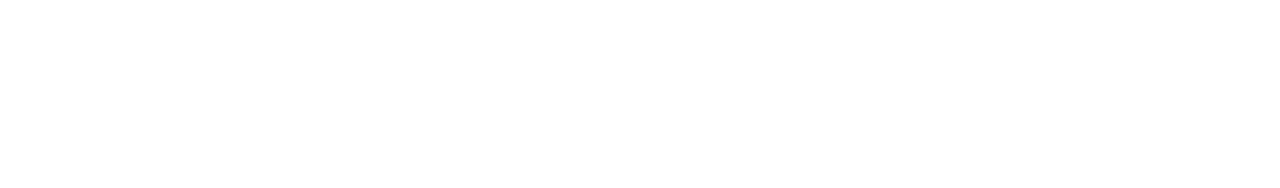
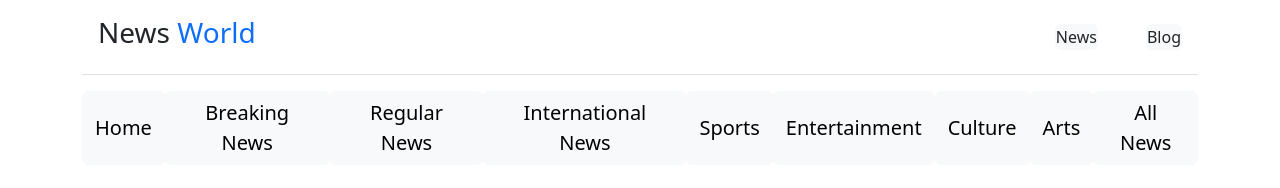
Before and after one commit to mintusarker/b6-news-portal, a plain HTML site: page index.html in a window 1280 px wide. Drawn offline with nearby package versions, Linux system fonts and the light colour scheme.

Commit message:
send some data

```diff
--- a/index.html
+++ b/index.html
@@ -5,10 +5,27 @@
     <meta http-equiv="X-UA-Compatible" content="IE=edge">
     <meta name="viewport" content="width=device-width, initial-scale=1.0">
     <title>News World</title>
+    <link href="https://cdn.jsdelivr.net/npm/bootstrap@5.2.0/dist/css/bootstrap.min.css" rel="stylesheet" integrity="sha384-gH2yIJqKdNHPEq0n4Mqa/HGKIhSkIHeL5AyhkYV8i59U5AR6csBvApHHNl/vI1Bx" crossorigin="anonymous">
+
 </head>
-<body>
+<body class="container">
+    <section>
+        <div class="navbar navbar-expand-lg d-flex justify-content-between container-fluid p-3 border-bottom m-">
+              <div>
+                <h3>News <span class="text-primary">World</span> </h3>
+              </div>
+              <div class="d-flex gap-5">
+                <div><a class="nav-link btn btn-light" href="#">News</a></div>
+                <div><button class="nav-link btn btn-light"> Blog </button></div>
+              </div>
+              </div>
+    </section>
+    <section id="catagories">
+
+    </section>
 
 
- <script src="js/app.js"></script>
+<script src="https://cdn.jsdelivr.net/npm/bootstrap@5.2.0/dist/js/bootstrap.bundle.min.js" integrity="sha384-A3rJD856KowSb7dwlZdYEkO39Gagi7vIsF0jrRAoQmDKKtQBHUuLZ9AsSv4jD4Xa" crossorigin="anonymous"></script>
+<script src="js/app.js"></script>
 </body>
 </html>
--- a/js/app.js
+++ b/js/app.js
@@ -1 +1,18 @@
-console.log('rifa')
+const catagory = document.getElementById('catagories');
+const div = document.createElement('div');
+div.classList.add('d-flex', 'justify-content-between','mt-3')
+div.innerHTML = `
+<button class ="btn btn-light fs-5">Home</button>
+<button class ="btn btn-light fs-5">Breaking News</button>
+<button class ="btn btn-light fs-5">Regular News</button>
+<button class ="btn btn-light fs-5">International News</button>
+<button class ="btn btn-light fs-5">Sports</button>
+<button class ="btn btn-light fs-5">Entertainment</button>
+<button class ="btn btn-light fs-5">Culture</button>
+<button class ="btn btn-light fs-5">Arts</button>
+<button class ="btn btn-light fs-5">All News</button>
+
+
+`;
+
+catagory.appendChild(div);
```
